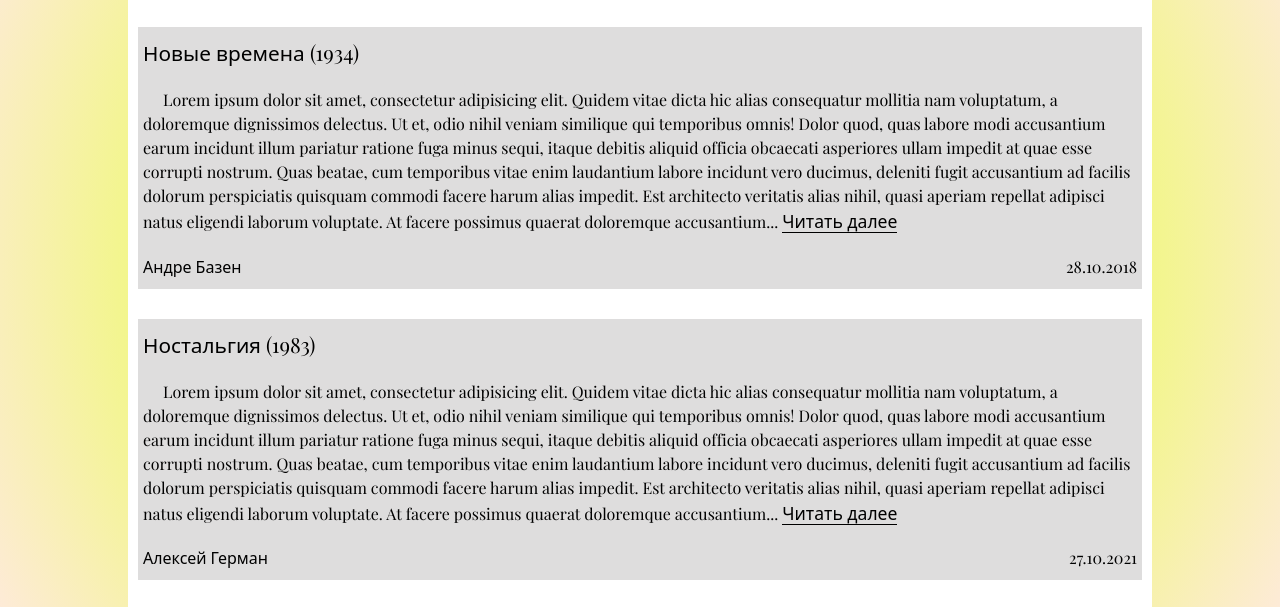
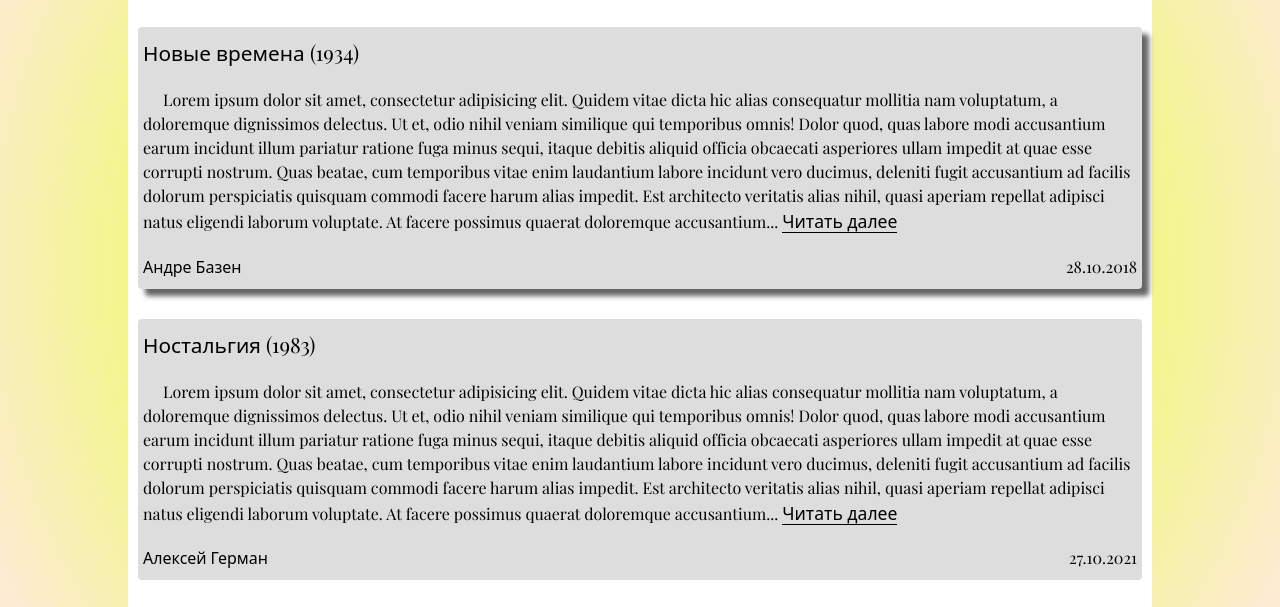
Before and after one commit to universe-walker/WEB-LAB-2, a website: page index.html in a window 1280 px wide. In both pictures the pointer is over the element 640 px from the left and 288 px from the top of the page. Shown: the part 131-738 px from the top of the page. Drawn offline with nearby package versions, Linux system fonts and the light colour scheme.

Commit message:
Добавил тени блоку article__item

```diff
--- a/css/index_style.css
+++ b/css/index_style.css
@@ -15,6 +15,14 @@
     background-color: rgb(222, 221, 221);
     padding: 10px 5px;
     margin: 0 0 30px 0;
+    border-radius: 4px;
+    transition-duration: .3s;
+}
+
+.article__item:hover {
+    -webkit-box-shadow: 7px 7px 5px 0px rgba(50, 50, 50, 0.75);
+    -moz-box-shadow:    7px 7px 5px 0px rgba(50, 50, 50, 0.75);
+    box-shadow:         7px 7px 5px 0px rgba(50, 50, 50, 0.75);
 }
 
 .article__film-title {
```
